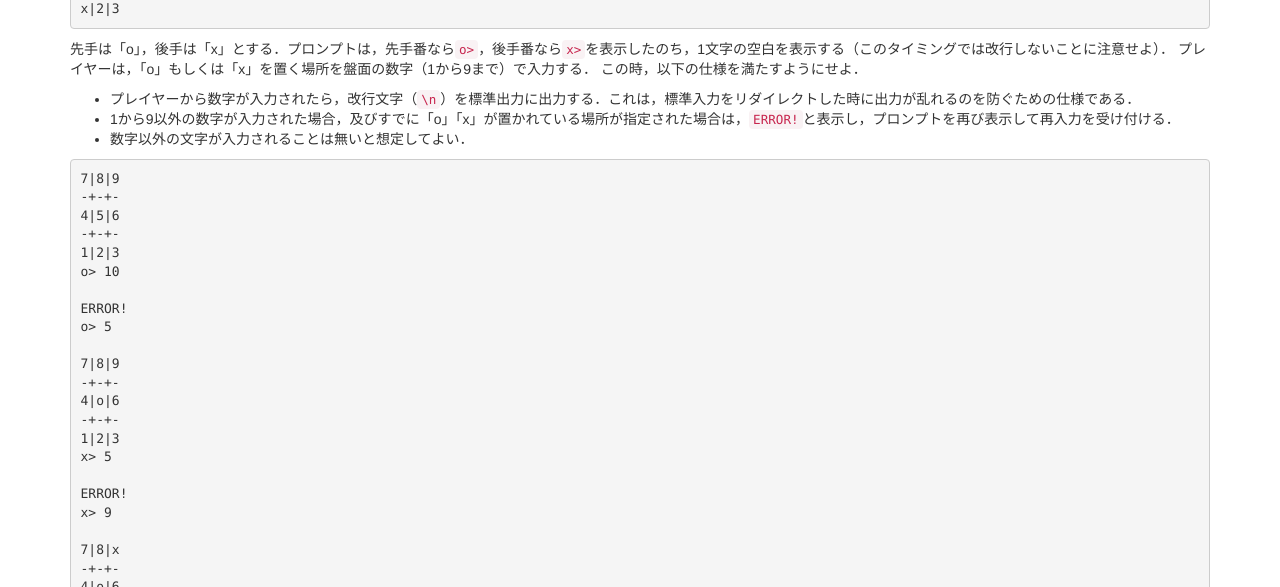
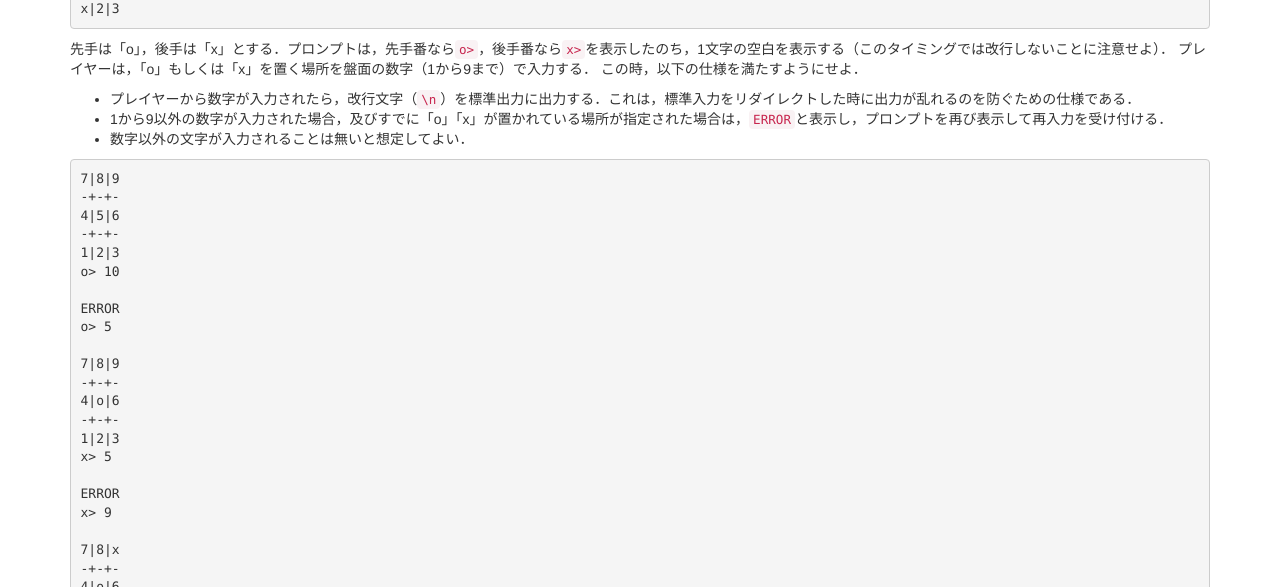
Before and after one commit to ecei-tohoku/ppa-public, a Jekyll site: the page built from kadai1/p17.md, in a window 1280 px wide and 900 px high, scrolled down 533 px. Shown: the part 148-735 px from the top of the window. Built offline with Jekyll 4.4.1, drawn with Linux system fonts in a browser that asks for light colours; nearby versions of some CDN libraries; some of the changed text lies outside the part shown.

````diff
--- a/kadai1/p17.md
+++ b/kadai1/p17.md
@@ -39,7 +39,7 @@ x|2|3
 この時，以下の仕様を満たすようにせよ．
 
 + プレイヤーから数字が入力されたら，改行文字（`\n`）を標準出力に出力する．これは，標準入力をリダイレクトした時に出力が乱れるのを防ぐための仕様である．
-+ 1から9以外の数字が入力された場合，及びすでに「o」「x」が置かれている場所が指定された場合は，`ERROR!`と表示し，プロンプトを再び表示して再入力を受け付ける．
++ 1から9以外の数字が入力された場合，及びすでに「o」「x」が置かれている場所が指定された場合は，`ERROR`と表示し，プロンプトを再び表示して再入力を受け付ける．
 + 数字以外の文字が入力されることは無いと想定してよい．
 
 ```
@@ -50,7 +50,7 @@ x|2|3
 1|2|3
 o> 10
 
-ERROR!
+ERROR
 o> 5
 
 7|8|9
@@ -60,7 +60,7 @@ o> 5
 1|2|3
 x> 5
 
-ERROR!
+ERROR
 x> 9
 
 7|8|x
````
